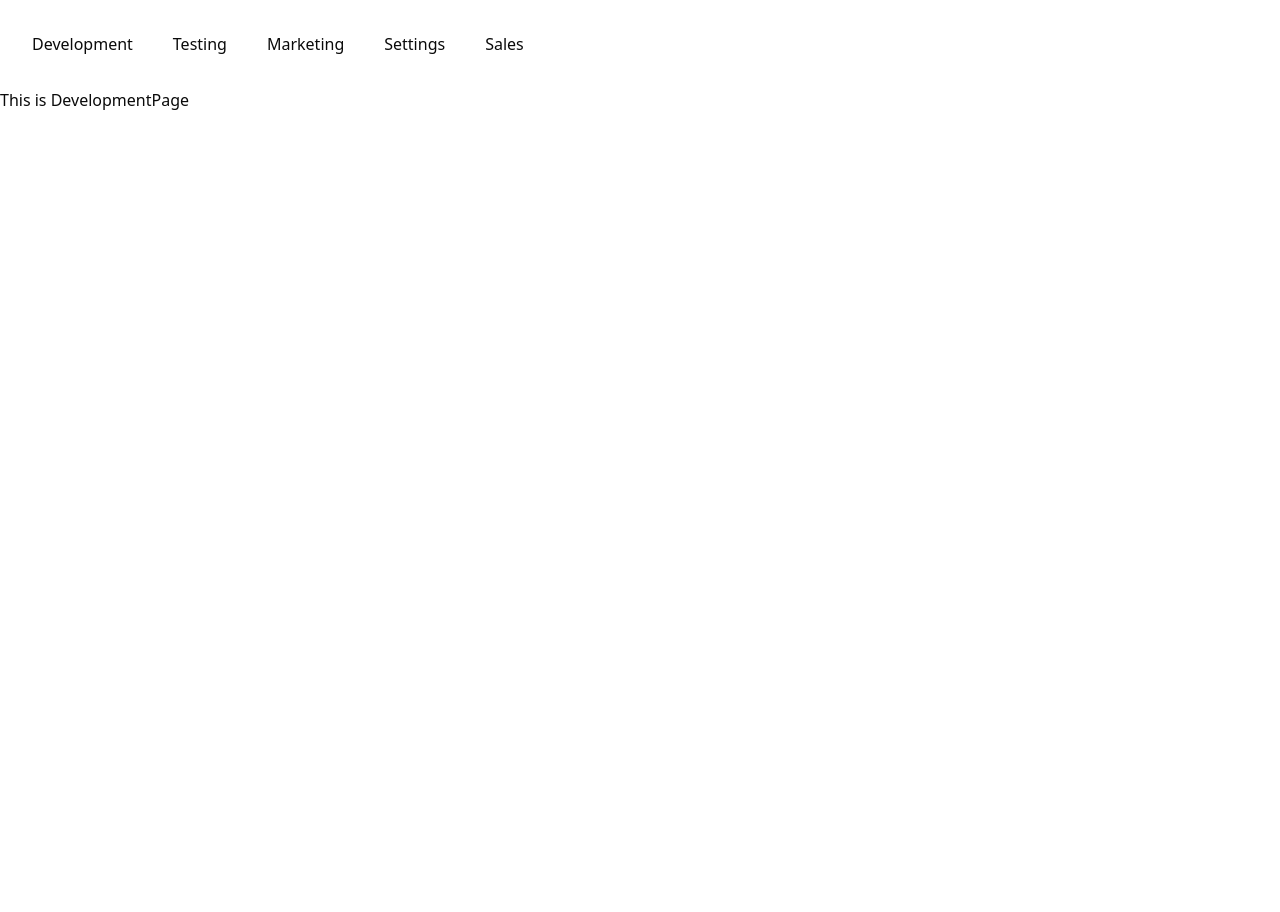
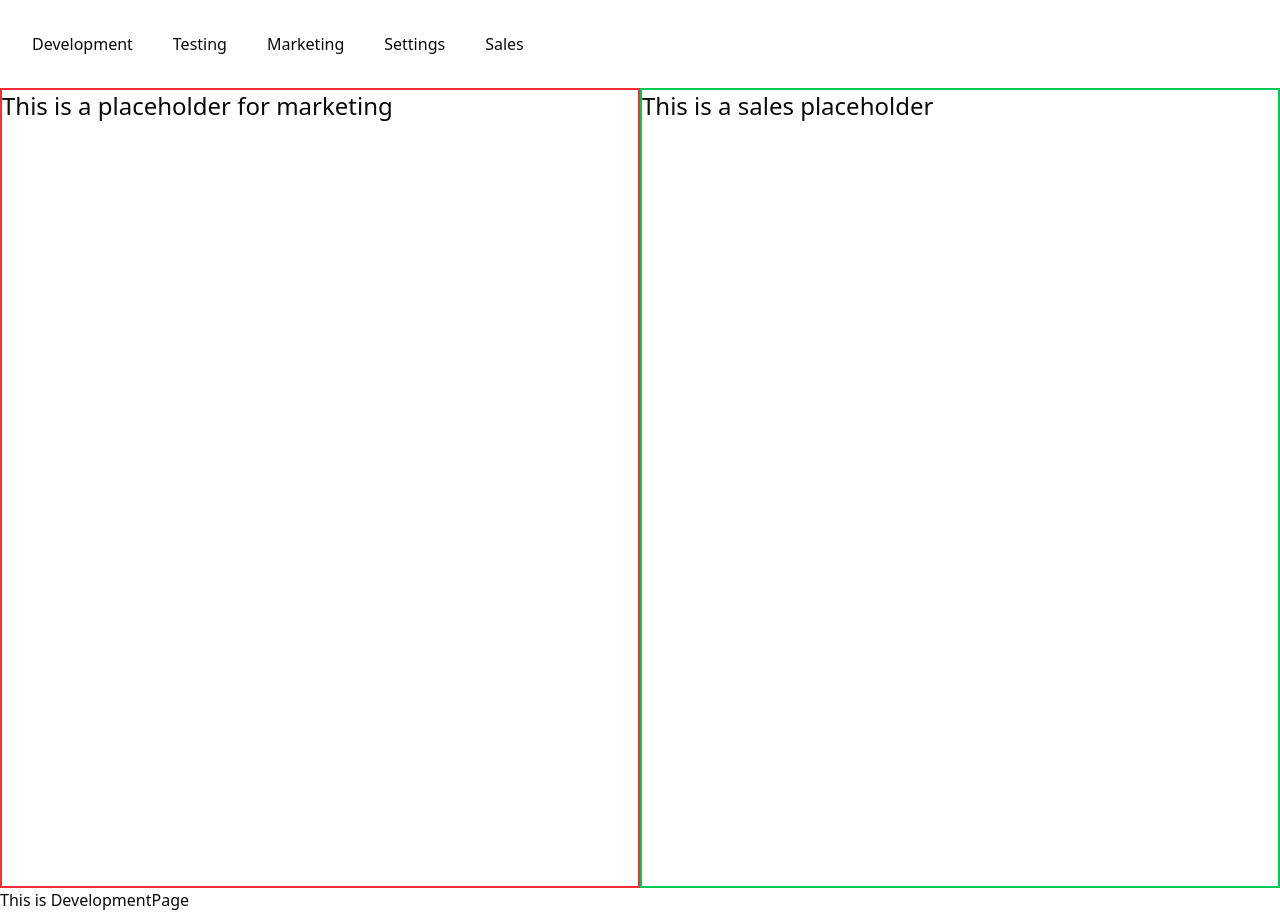
Before and after one commit to sayed725/prisma_blog_client, a Next.js app: page /development in a window 1280 px wide. Before the commit the page ends 800 px from the top, so only its background shows below. Built offline with nearby package versions, Linux system fonts and the light colour scheme.

Commit message:
added parellel route

```diff
--- /dev/null
+++ b/src/app/(practice)/@marketingSlot/default.tsx
@@ -0,0 +1,7 @@
+export default function MarketingDefault() {
+  return (
+    <div className="size-200 border-2 border-red-500">
+      <h1 className="text-2xl"> This is a placeholder for marketing </h1>
+    </div>
+  );
+}
--- /dev/null
+++ b/src/app/(practice)/@marketingSlot/marketing/settings/page.tsx
@@ -0,0 +1,7 @@
+export default function SettingsPage() {
+  return (
+    <div className="size-200 border-2 border-orange-500">
+      <h1 className="text-2xl"> Settings </h1>
+    </div>
+  );
+}
--- /dev/null
+++ b/src/app/(practice)/@salesSlot/default.tsx
@@ -0,0 +1,7 @@
+export default function SalesDefault() {
+  return (
+    <div className="size-200 border-2 border-green-500">
+      <h1 className="text-2xl"> This is a sales placeholder </h1>
+    </div>
+  );
+}
```
